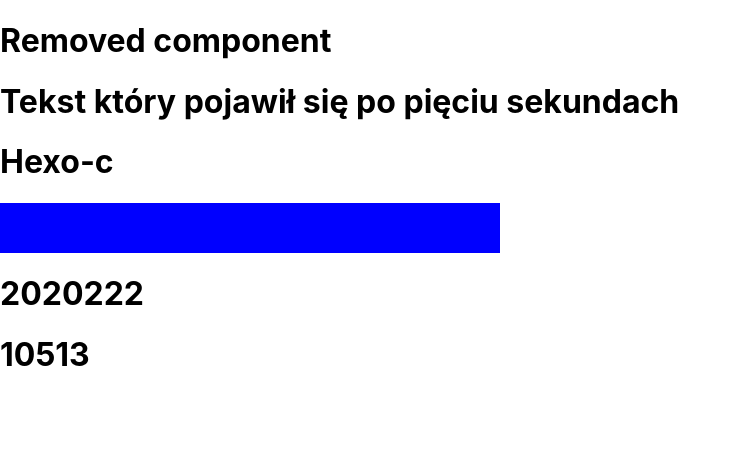
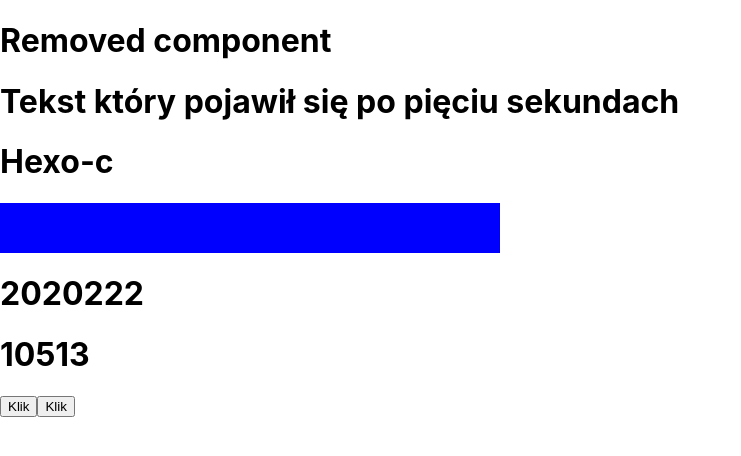
Before and after one commit to MMarek/zadania_11, a React (Create React App) app: page /#/ in a window 1280 px wide. Shown: the top 456 px of the page, without its empty margins (0-741 px from the left). Built offline with nearby package versions, Linux system fonts and the light colour scheme.

Commit message:
secound button

```diff
--- a/src/components/home.js
+++ b/src/components/home.js
@@ -5,6 +5,7 @@ import Task03 from './task03';
 // import Task04 from './task04';
 import Task05 from './task05';
 import Task06 from './task06';
+import Task07 from './task07';
 
 class Home extends Component {
 
@@ -17,6 +18,7 @@ class Home extends Component {
                 {/*<Task04/>*/}
                 <Task05/>
                 <Task06/>
+                <Task07/>
             </>
         )
     }
--- a/src/components/task07.js
+++ b/src/components/task07.js
@@ -2,7 +2,7 @@ import React, {Component} from "react";
 
 class Button extends Component {
     state = {
-        texrToShow: null
+        textToShow: null
     };
 
     handleClickAndShowInfo(event, name) {
@@ -12,12 +12,22 @@ class Button extends Component {
         })
     }
 
+    handleClickMathButton = () => {
+        let num1 = parseFloat(prompt("Podaj pierwszą liczbę:"));
+        let num2 = parseFloat(prompt("Podaj drugą liczbę:"));
+
+        this.setState({
+            textToShow: Math.pow(num1,num2)
+        });
+    };
+
     render() {
         let textToShowJsx = this.state.texrToShow ? <h1>{this.state.textToShow}</h1> : null;
         return (
             <>
                 {textToShowJsx}
                 <button onClick={(event) => this.handleClickAndShowInfo(event, "Marek")}>Klik</button>
+                <button onClick={this.handleClickMathButton}>Klik</button>
             </>
         )
     }
```
